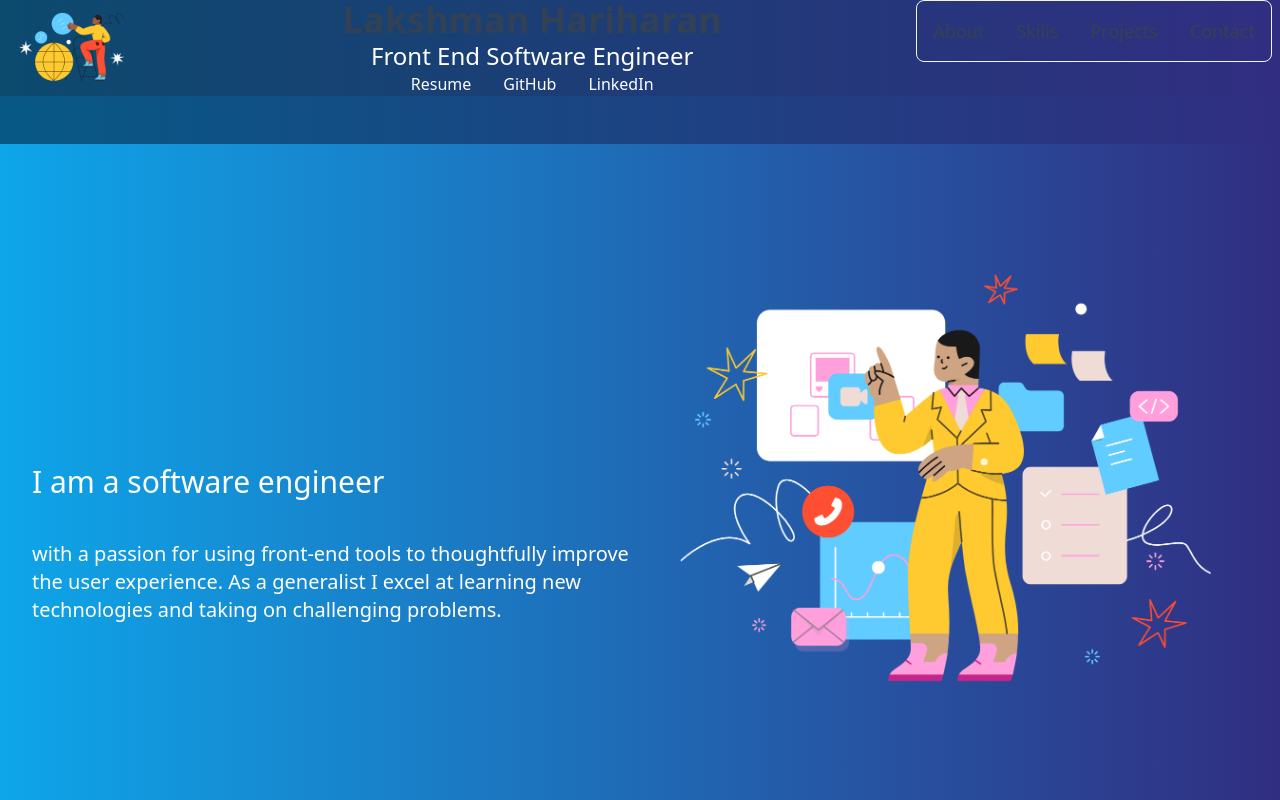
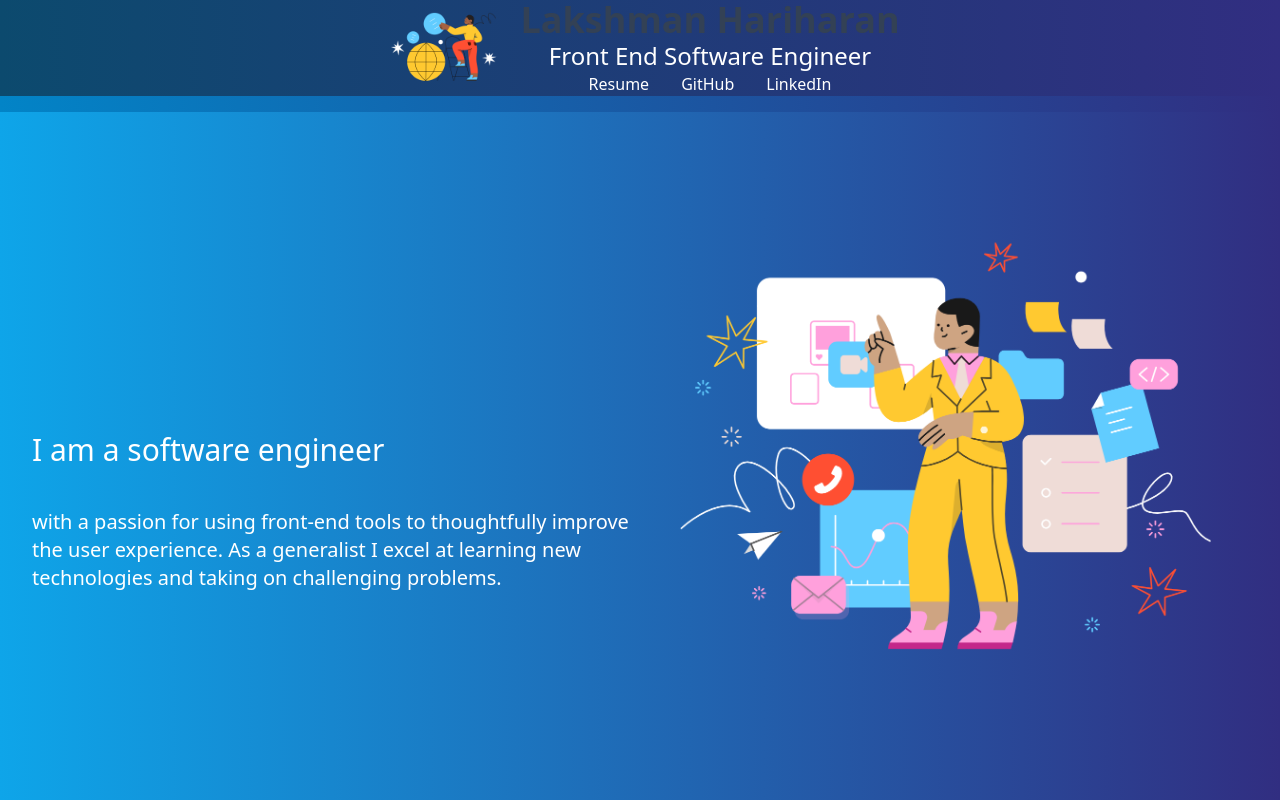
Before and after one commit to LuckyHariharan/LandingPage, a React (Create React App) app in the folder my-app/: page / in a window 1280 px wide. Shown: the top 800 px of the page. Built offline with nearby package versions, Linux system fonts and the light colour scheme.

Commit message:
Update App.tsx

```diff
--- a/my-app/src/App.tsx
+++ b/my-app/src/App.tsx
@@ -10,7 +10,7 @@ function App() {
     // <div className="grid grid-rows-4 bg-[url(https://images.unsplash.com/photo-1489189642444-0709966aec44?ixlib=rb-4.0.3&ixid=MnwxMjA3fDB8MHxwaG90by1wYWdlfHx8fGVufDB8fHx8&auto=format&fit=crop&w=1170&q=80)] ">
     <div className="grid sm:grid-cols-1  text-slate-700  z-50">
       <nav className="px-2 z-50  border-gray-200 bg-gradient-to-r from-sky-900 to-indigo-900">
-        <div className=" flex flex-wrap justify-center md:justify-between mx-auto">
+        <div className=" flex flex-wrap justify-center md:justify-center mx-auto">
           <div className="">
             <img
               src={donating}
@@ -18,7 +18,7 @@ function App() {
               alt="Flowbite Logo"
             />
           </div>
-          <div className="flex justify-center sm: flex-col">
+          <div className="flex justify-center flex-col">
             <span className="text-4xl font-semibold whitespace-nowrap dark:text-white">
               Lakshman Hariharan
             </span>
@@ -50,7 +50,7 @@ function App() {
           </div>
 
           <div
-            className="hidden w-full text-lg md:block md:w-auto"
+            className="md:hidden  w-full text-lg  md:w-auto"
             id="navbar-multi-level"
           >
             <ul className="flex flex-col p-4 mt-4 border border-gray-100 rounded-lg  md:flex-row md:space-x-8 md:mt-0  ">
@@ -91,13 +91,10 @@ function App() {
         </div>
       </nav>
 
-      <div
-        className="hidden w-full md:block md:w-auto "
-        id="navbar-default"
-      ></div>
+      <div className="hidden w-full  md:w-auto " id="navbar-default"></div>
       <div
         id="about"
-        className=" w-full h-12 text-lg text-white space-y-4  bg-gradient-to-r from-sky-800 to-indigo-900  "
+        className=" w-full h-4 text-lg text-white space-y-4  bg-gradient-to-r from-sky-600 to-indigo-900  "
       >
         {/* <a href="mailto:lharihar@uwaterloo.ca">Email</a> */}
 
```
